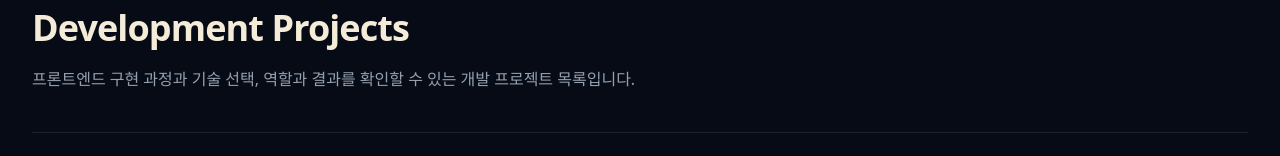
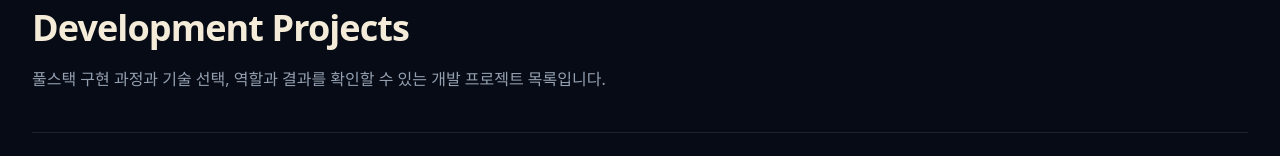
Before and after one commit to cheezcyj/cheezcyj.github.io, an Astro site: page /projects in a window 1280 px wide. Shown: the part 151-307 px from the top of the page. Built offline with nearby package versions, Linux system fonts and the light colour scheme; Astro itself is replaced by a stand-in of ours.

Commit message:
수정: 프로젝트 목록 설명을 풀스택으로 통일

```diff
--- a/src/pages/projects/index.astro
+++ b/src/pages/projects/index.astro
@@ -15,7 +15,7 @@ const entries = import.meta.env.DEV
   ? sortEntries(await getCollection('projects'))
   : await getPublishedEntries('projects')
 const description =
-  '프론트엔드 구현 과정과 기술 선택, 역할과 결과를 확인할 수 있는 개발 프로젝트 목록입니다.'
+  '풀스택 구현 과정과 기술 선택, 역할과 결과를 확인할 수 있는 개발 프로젝트 목록입니다.'
 const hasDraftPreviews =
   import.meta.env.DEV && entries.some((entry) => !isPublishableEntry(entry))
 ---
```
